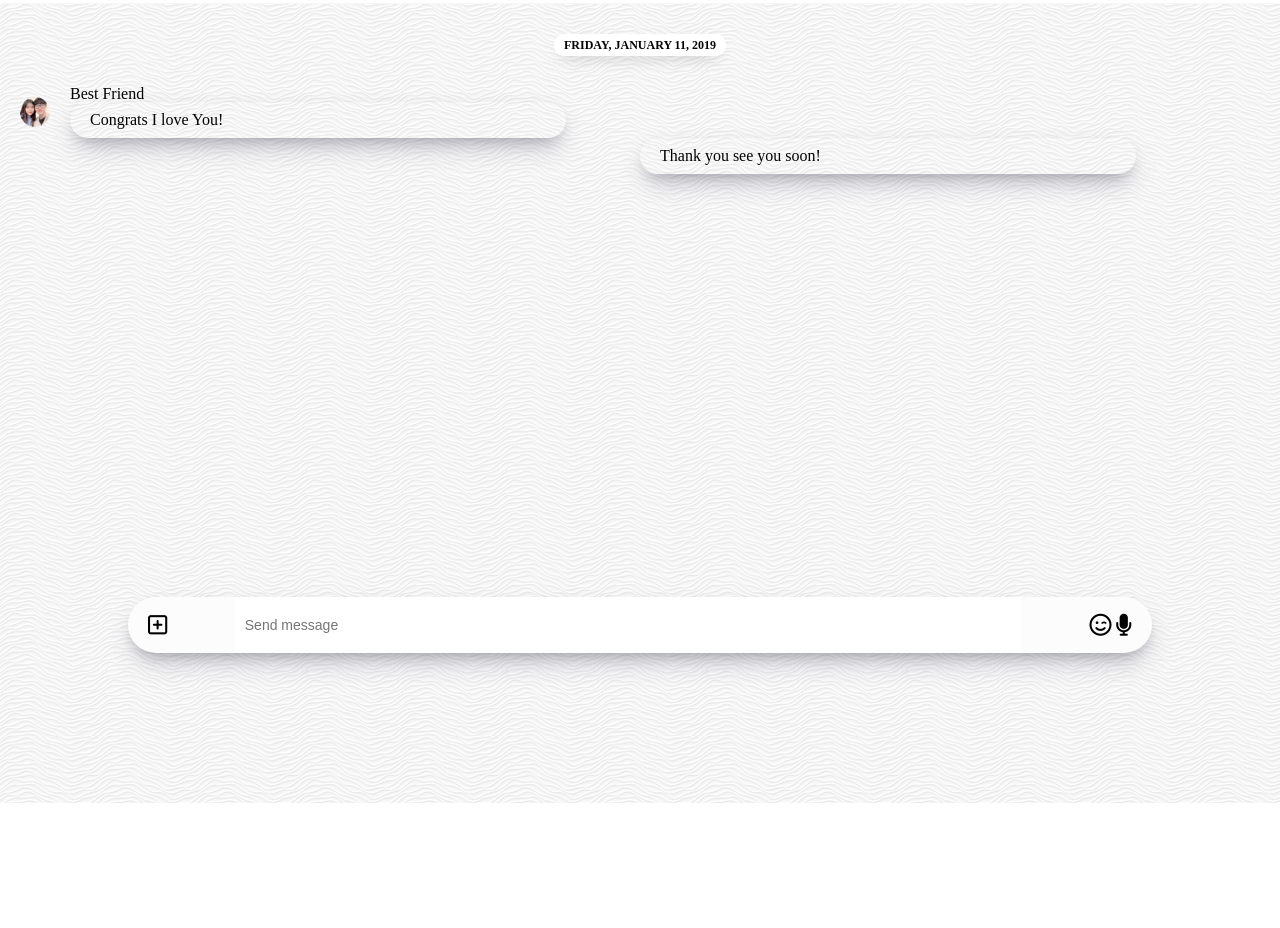
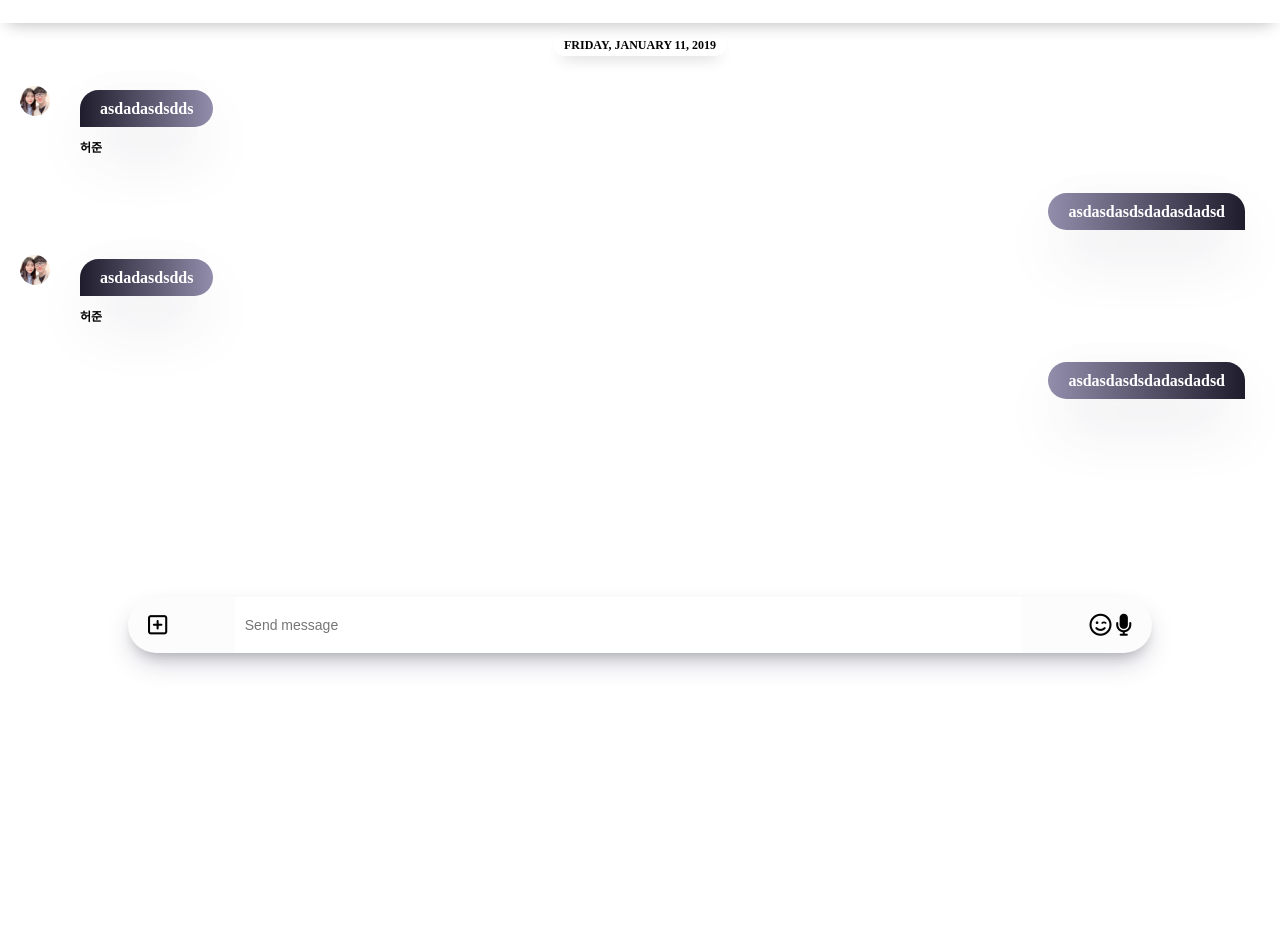
Before and after one commit to tntntnth7/kakao-clone-v2, a plain HTML site: page chat.html in a window 1280 px wide. Shown: the part 97-1025 px from the top of the page. Before the commit the page ends 900 px from the top, so only its background shows below. Drawn offline with Linux system fonts and the light colour scheme.

Commit message:
2019.09.16 10:43 (Subject 3.0)

```diff
--- a/chat.html
+++ b/chat.html
@@ -9,6 +9,7 @@
     <title>Chat | Kakao Clone</title>
   </head>
   <body class="chats__body">
+    <div class="header-wrapper">
       <div class="status-bar">
         <div class="status-bar__column">
           <span class="status-bar__clock">
@@ -29,7 +30,12 @@
           <a href="index.html" class="header__back-btn">
             <i class="fas fa-arrow-left"></i>
           </a>
-        <h1 class="header__title">Best Friend</h1>
+          <h1 class="header__title">
+            <span class="header__title red__text">♥</span>세상전부<span
+              class="header__title red__text"
+              >♥</span
+            >
+          </h1>
         </div>
         <div class="header__hearder-column">
           <span class="header__icon">
@@ -40,6 +46,7 @@
           </span>
         </div>
       </header>
+    </div>
 
     <main class="chat-screen">
       <ul class="chat__messages">
@@ -49,18 +56,35 @@
         <li class="incoming-message message">
           <img src="images/avatar.jpg" class="g-avatar message" />
           <div class="message__content">
-            <span class="message__author">Best Friend</span>
-            <div class="message__bubble">
-              Congrats I love You!
-            </div>
+            <span class="message__bubble">
+              asdadasdsdds
+            </span>
+            <span class="message__author">허준</span>
           </div>
         </li>
         <li class="sent-message message">
           <span class="message__timestamp"></span>
           <div class="message__content">
-            <div class="message__bubble">
-              Thank you see you soon!
+            <span class="message__bubble">
+              asdasdasdsdadasdadsd
+            </span>
           </div>
+        </li>
+        <li class="incoming-message message">
+          <img src="images/avatar.jpg" class="g-avatar message" />
+          <div class="message__content">
+            <span class="message__bubble">
+              asdadasdsdds
+            </span>
+            <span class="message__author">허준</span>
+          </div>
+        </li>
+        <li class="sent-message message">
+          <span class="message__timestamp"></span>
+          <div class="message__content">
+            <span class="message__bubble">
+              asdasdasdsdadasdadsd
+            </span>
           </div>
         </li>
       </ul>
--- a/css/chat.css
+++ b/css/chat.css
@@ -1,5 +1,17 @@
+.header-wrapper {
+  position: fixed;
+  top: 0px;
+  width: 100%;
+  padding: 10px 0px;
+  background-color: white;
+  box-shadow: 0 8px 16px -8px rgba(0, 0, 0, 0.3),
+    0 -6px 16px -6px rgba(0, 0, 0, 0.025);
+}
+
 .chats__body {
-  padding: 0;
+  padding: 10px 0px;
+  padding-top: 100px;
+  min-height: 10000px;
 }
 
 .chats__body .header,
@@ -7,7 +19,7 @@
   padding: 0px 20px;
 }
 
-.chat-screen {
+.chats-body {
   background-image: url("../images/chatBg.png");
   min-height: 100vh;
 }
@@ -72,12 +84,13 @@
 
 .message {
   display: flex;
-  align-items: center;
-  width: 50%;
+  align-items: flex-start;
+  margin-bottom: 20px;
 }
 
 .message .message__content {
   width: 80%;
+  padding: 15px;
 }
 
 .incoming-message {
@@ -90,12 +103,33 @@
 .incoming-message img {
   width: 30px;
   border-radius: 15px;
-  margin-right: 20px;
+  margin-right: 15px;
 }
 
 .message .message__bubble {
-  box-shadow: 0 13px 27px -5px rgba(50, 50, 93, 0.25),
-    0 8px 16px -8px rgba(0, 0, 0, 0.3), 0 -6px 16px -6px rgba(0, 0, 0, 0.025);
+  background-color: white;
+  box-shadow: 0 30px 60px -12px rgba(50, 50, 93, 0.25),
+    0 18px 36px -18px rgba(0, 0, 0, 0.3), 0 -12px 36px -8px rgba(0, 0, 0, 0.025);
   padding: 10px 20px;
   border-radius: 20px;
+  font-weight: 600;
 }
+
+.incoming-message .message__author {
+  margin-top: 25px;
+  display: block;
+  font-weight: 600;
+  font-size: 12px;
+}
+
+.incoming-message .message__bubble {
+  border-bottom-left-radius: 0px;
+  color: white;
+  background-image: linear-gradient(to right, #1f1c2c, #928dab);
+}
+
+.sent-message .message__bubble {
+  border-bottom-right-radius: 0px;
+  color: white;
+  background-image: linear-gradient(to left, #1f1c2c, #928dab);
+}
--- a/css/header.css
+++ b/css/header.css
@@ -25,3 +25,7 @@
   font-size: 20px;
   margin-right: 20px;
 }
+
+.header .red__text {
+  color: red;
+}
```
Lines whose indentation alone changed are shown as unchanged.
